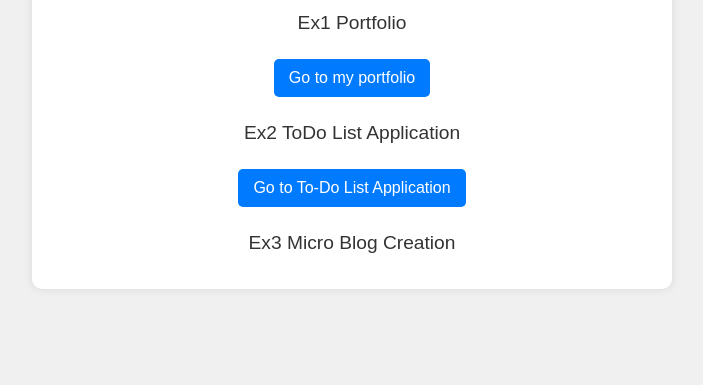
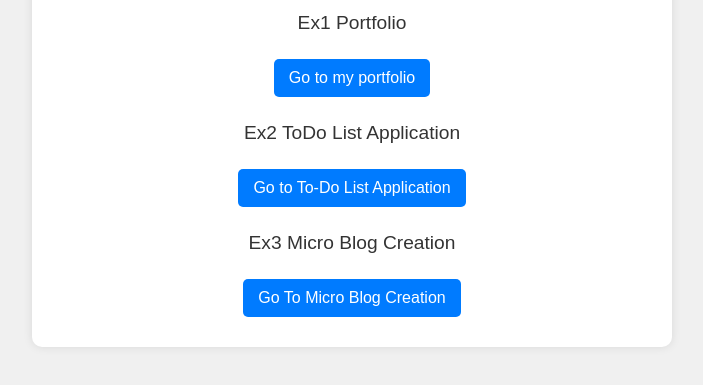
Before and after one commit to sudheesh552/sudheesh.g, a plain HTML site: page index.html in a window 1280 px wide. Shown: the part 187-572 px from the top of the page, without its empty margins (288-991 px from the left). Drawn offline with Linux system fonts and the light colour scheme.

Commit message:
Update index.html

```diff
--- a/index.html
+++ b/index.html
@@ -65,6 +65,7 @@
         <p>Ex2 ToDo List Application</p>
         <a href="https://sudheesh552.github.io/ToDoList/">Go to To-Do List Application</a>
         <p>Ex3 Micro Blog Creation</p>
+        <a href=" https://sudheesh552.github.io/microblog/">Go To Micro Blog Creation</a>
     </div>
 </body>
 </html>
```
